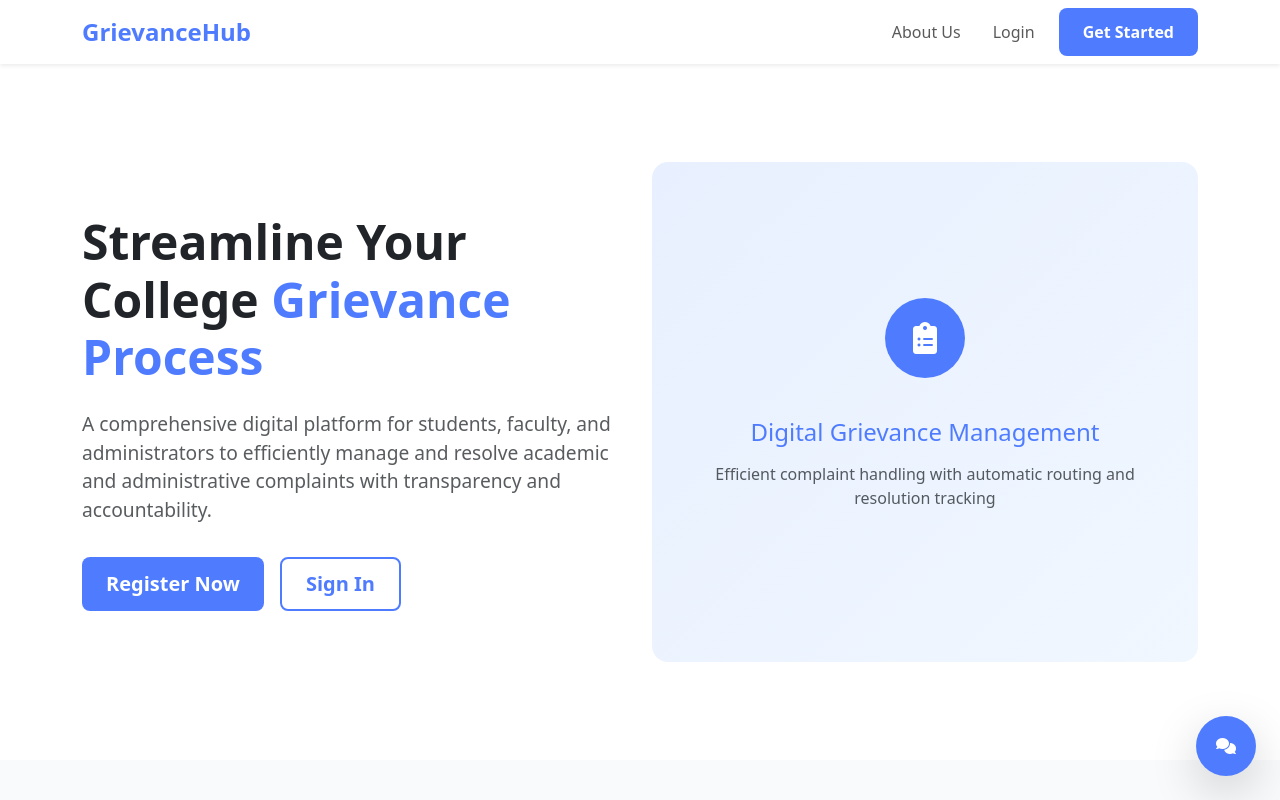
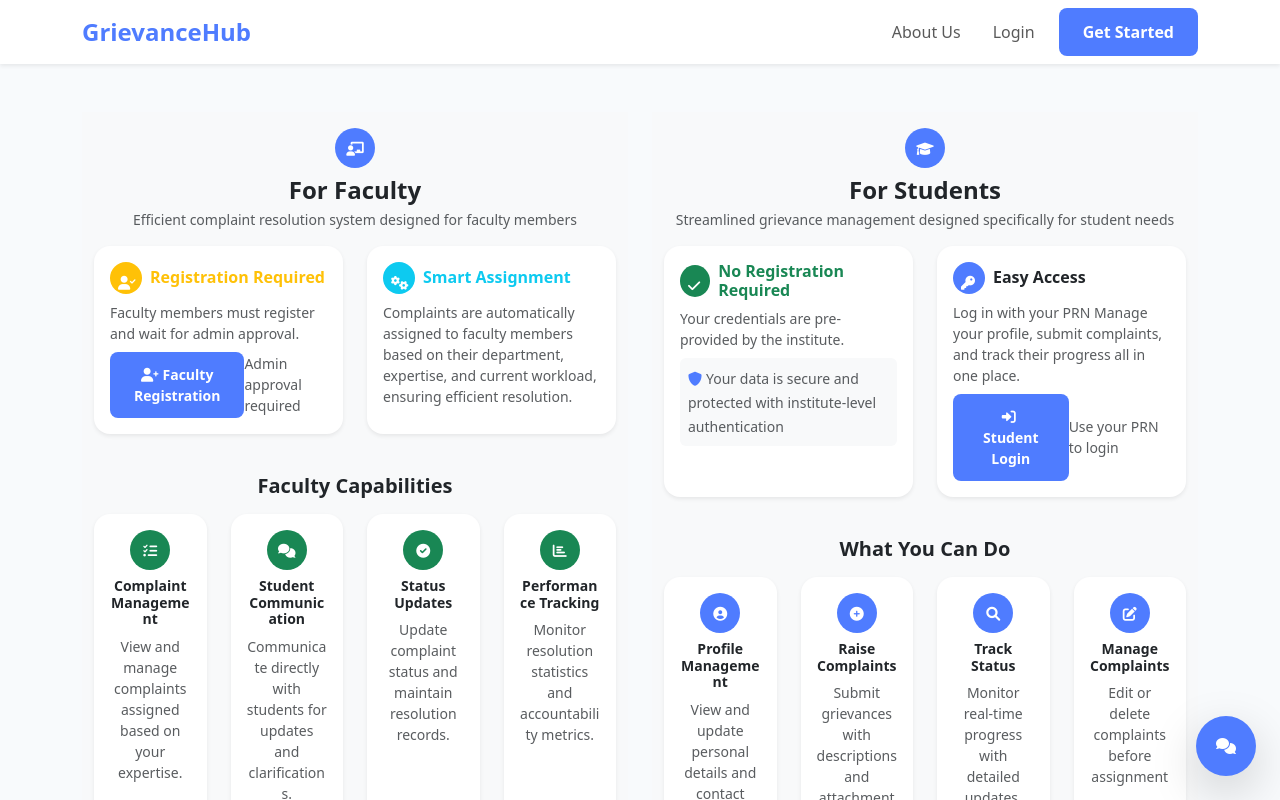
Before and after one commit to Shubham79SP/GrievanceHub, a React (Vite) app: page / in a window 1280 px wide. Shown: the top 800 px of the page. Built offline with nearby package versions, Linux system fonts and the light colour scheme.

Commit message:
made final changes in landing pages

```diff
--- a/src/components/LandingPage.jsx
+++ b/src/components/LandingPage.jsx
@@ -10,9 +10,10 @@ const LandingPage = () => {
   return (
     <div className="landing-page">
       <Header />
-      <HeroSection />
+      {/* <HeroSection /> */}
 
 
+      {/* Registration process section removed, now only faculty and student sections remain */}
       <div className="py-5" style={{ background: '#f8fafc' }}>
         <div className="container">
           <div className="row">
```
